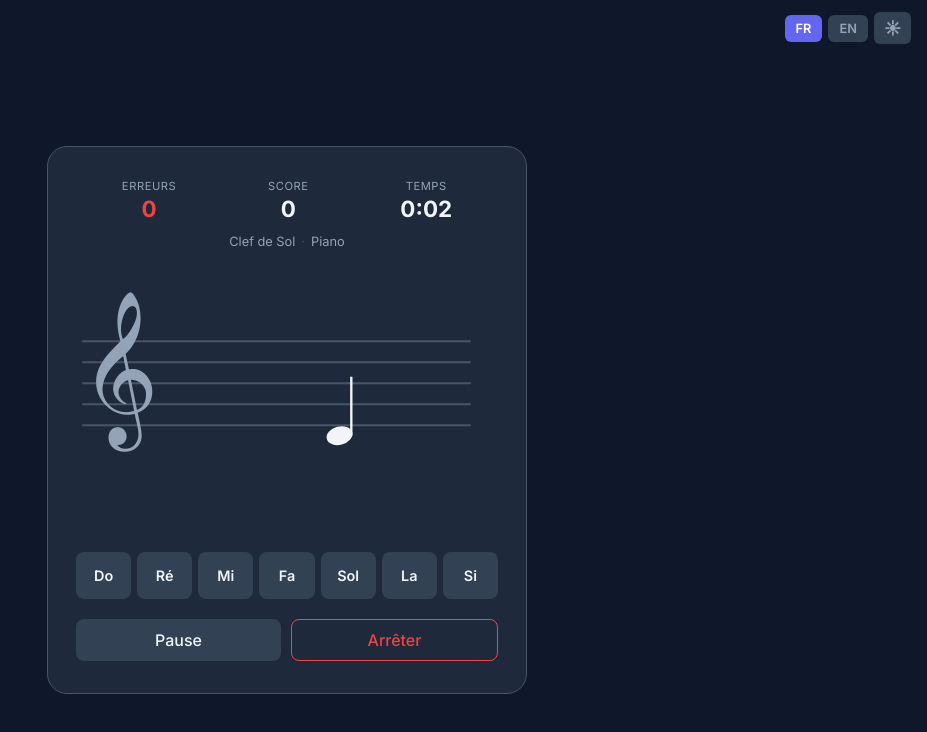
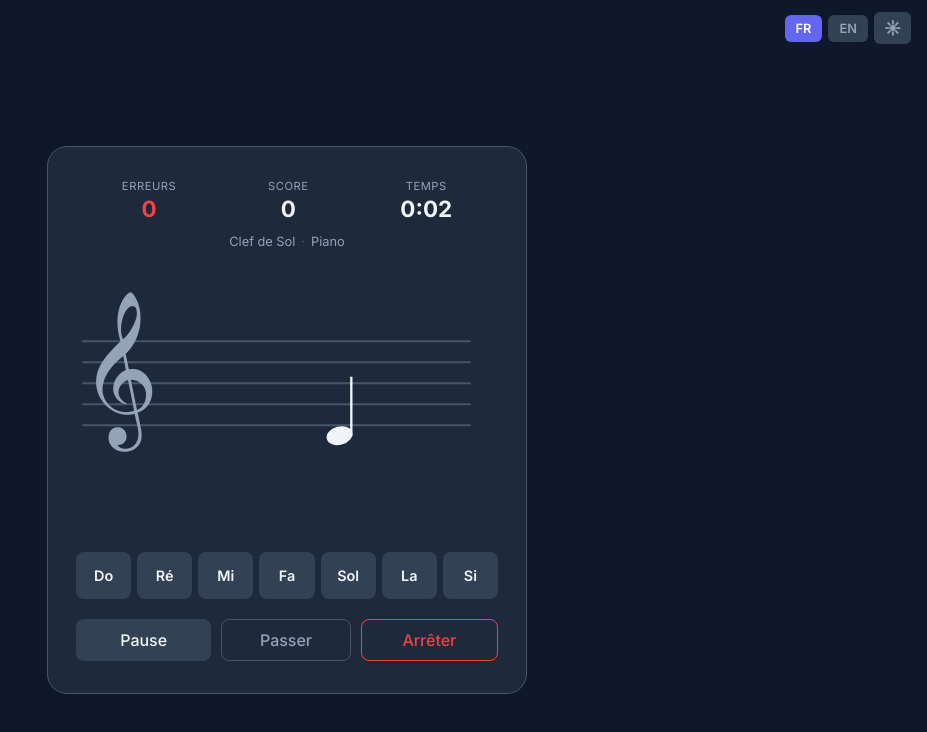
Before and after one commit to pauldubois98/NotesReadingTrainer, a Vue app: page / in a window 1280 px wide. Both pictures are taken after a click on the button "Commencer". Shown: the top 732 px of the page, without its empty margins (353-1280 px from the left). Built offline with nearby package versions, Linux system fonts and the light colour scheme.

Commit message:
skip button

```diff
--- a/src/App.vue
+++ b/src/App.vue
@@ -99,6 +99,7 @@
         <button class="btn-secondary" @click="togglePause">
           {{ paused ? t.resume : t.pause }}
         </button>
+        <button class="btn-skip" :disabled="paused || !!feedback" @click="skipNote">{{ t.skip }}</button>
         <button class="btn-danger" @click="stopGame">{{ t.stop }}</button>
       </div>
     </div>
@@ -295,6 +296,12 @@ function answerClass(idx) {
   return ''
 }
 
+function skipNote() {
+  if (feedbackTimeout) clearTimeout(feedbackTimeout)
+  feedback.value = null
+  pickNextNote()
+}
+
 function togglePause() { paused.value = !paused.value }
 
 function stopGame() {
@@ -461,6 +468,19 @@ onBeforeUnmount(() => {
 }
 
 .btn-secondary:hover { background: var(--border); }
+
+.btn-skip {
+  background: transparent;
+  color: var(--text-muted);
+  border-radius: var(--radius-sm);
+  padding: 10px 16px;
+  font-weight: 500;
+  border: 1px solid var(--border);
+  flex: 1;
+}
+
+.btn-skip:hover:not(:disabled) { border-color: var(--text-muted); color: var(--text); }
+.btn-skip:disabled { opacity: 0.35; cursor: not-allowed; }
 
 .btn-danger {
   background: transparent;
--- a/src/i18n.js
+++ b/src/i18n.js
@@ -10,6 +10,7 @@ export const translations = {
     language: 'Langue',
     start: 'Commencer',
     stop: 'Arrêter',
+    skip: 'Passer',
     pause: 'Pause',
     resume: 'Reprendre',
     score: 'Score',
@@ -49,6 +50,7 @@ export const translations = {
     language: 'Language',
     start: 'Start',
     stop: 'Stop',
+    skip: 'Skip',
     pause: 'Pause',
     resume: 'Resume',
     score: 'Score',
```
Also changed, not shown: 1 other file (tests, documents, lock files or other folders).
